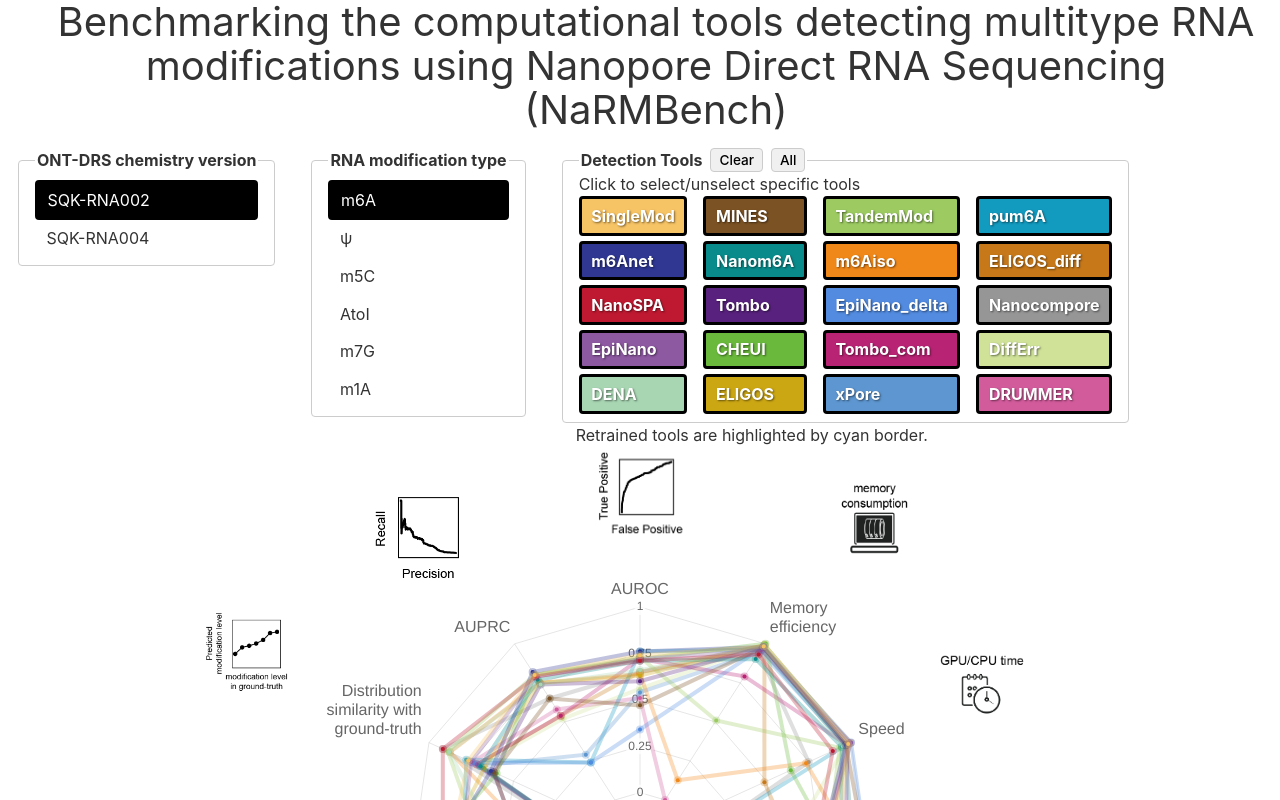
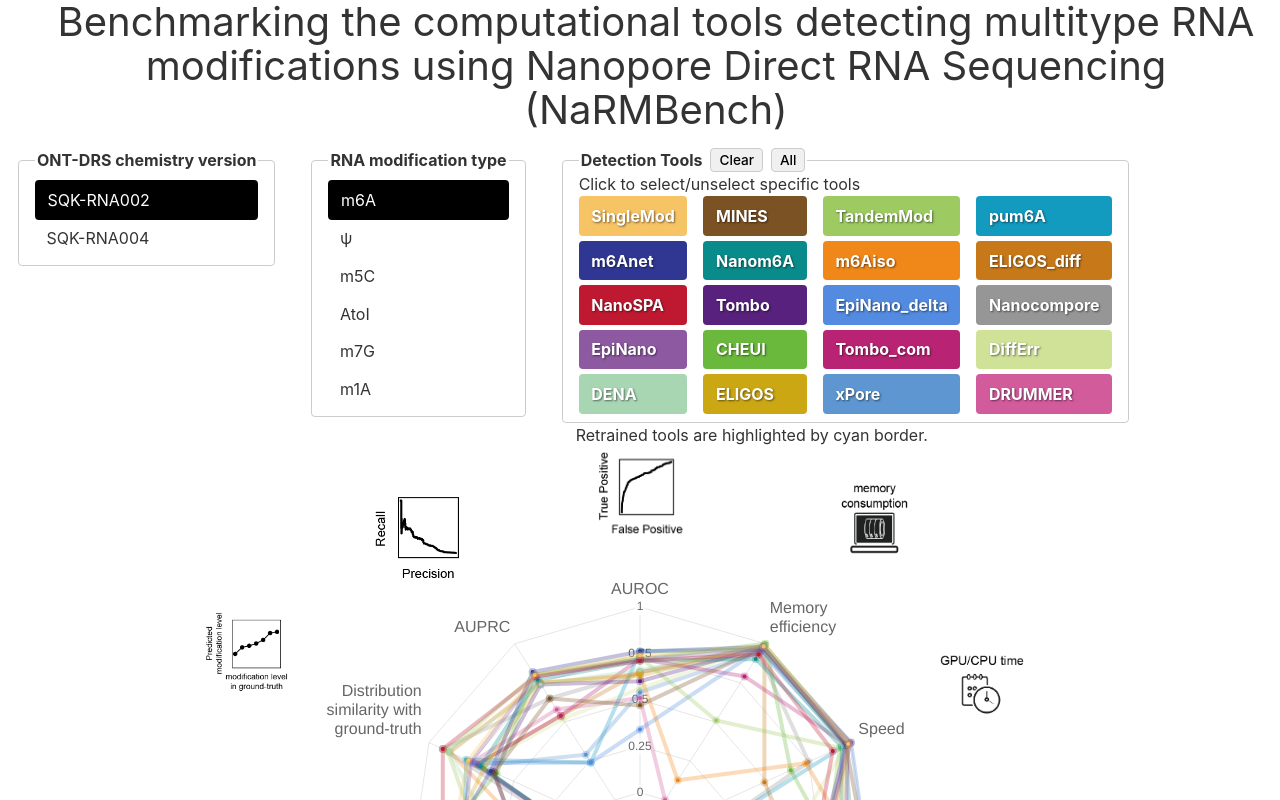
Before and after one commit to yin-max/NaRMBench_radar, a Vue app: page / in a window 1280 px wide. Shown: the top 800 px of the page. Built offline with nearby package versions, Linux system fonts and the light colour scheme.

Commit message:
style(chart): set border-color to transparent for non-retrain-tools elements

```diff
--- a/src/components/RadarChart.vue
+++ b/src/components/RadarChart.vue
@@ -39,12 +39,12 @@
           <div class="model-columns">
             <div v-for="(column, colIndex) in modelColumns" :key="colIndex" class="column">
               <label v-for="name in column" :key="name" class="checkbox"
-                :class="{ nomal: name.toLowerCase() !== 'retrain', retrain: name.toLowerCase().includes('retrain') }"
+                :class="{ normal: name.toLowerCase() !== 'retrain', retrain: name.toLowerCase().includes('retrain') }"
                 :style="{ backgroundColor: selectedModels.includes(name) ? modelColors[name] : 'transparent' }"
                 :title="name">
                 <input type="checkbox" :value="name" v-model="selectedModels" />
                 <span class="model-name"
-                  :style="{ color: selectedModels.includes(name) ? '#ffffff' : modelColors[name] }">{{ name }}</span>
+                  :style="{ color: selectedModels.includes(name) ? '#ffffff' : modelColors[name] }">{{ name.replace('-retrain', '') }}</span>
               </label>
             </div>
           </div>
@@ -249,8 +249,9 @@ const maxChartHeight = maxChartWidth * 0.6
   color: #fff;
 }
 
-.model-columns .checkbox.nomal {
-  border-color: #000;
+.model-columns .checkbox.normal {
+  /* 透明 */
+  border-color: #00000000;
   border-width: 0.2rem;
 }
 
```
